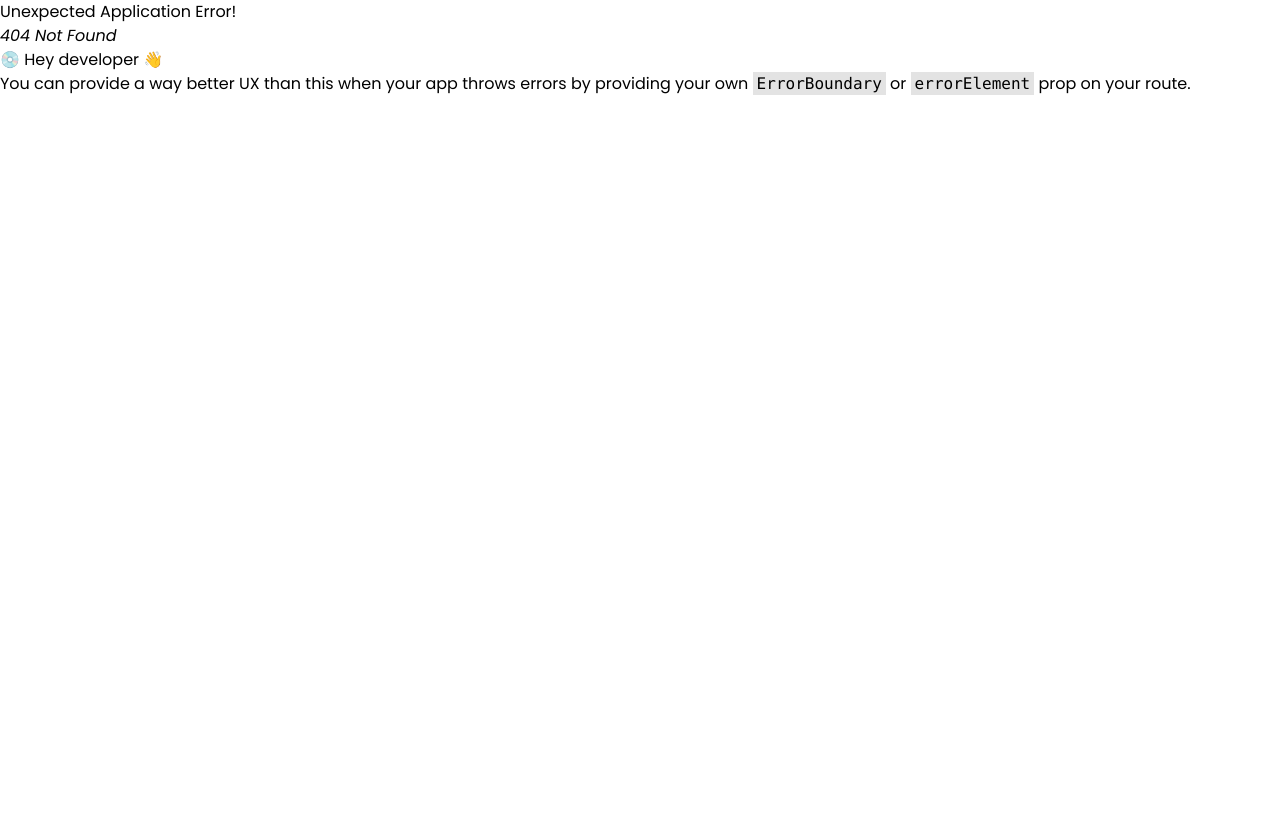
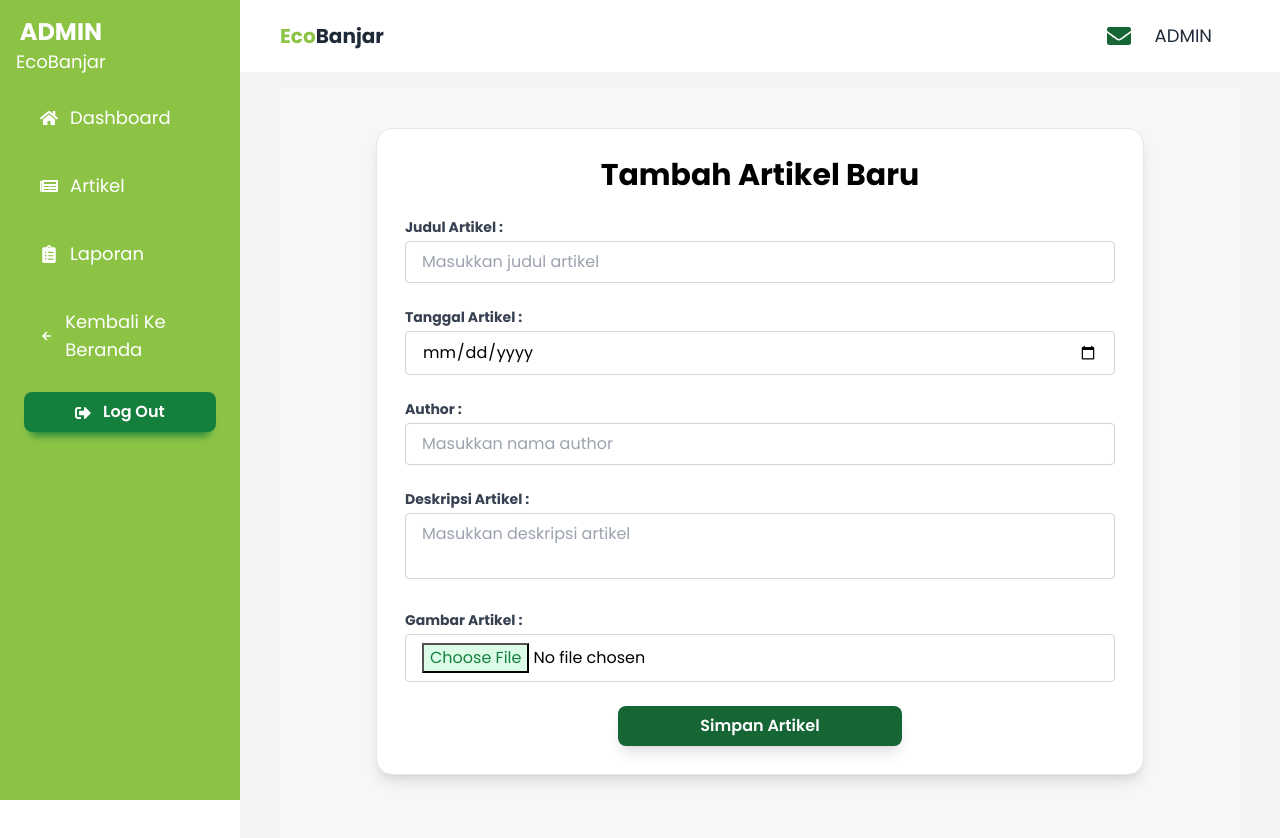
Before and after one commit to EdenWijaya/Web_KSI, a React (Vite) app in the folder Front End/: page /tambah-artikel in a window 1280 px wide. Before the commit this address had no page. Shown: the top 838 px of the page. Before the commit the page ends 800 px from the top, so only its background shows below. Built offline with nearby package versions, Linux system fonts and the light colour scheme.

Commit message:
Push (FE) : Penambahan TambahArtikel.jsx dan Form Input Label

```diff
--- a/Front End/src/main.jsx
+++ b/Front End/src/main.jsx
@@ -11,6 +11,7 @@ import "./index.css";
 import AdminDashboard from "./pages/admin/dashboard/Dashboard.jsx";
 import LaporanTable from "./pages/admin/dashboard/LaporanTable.jsx";
 import ArtikelTable from "./pages/admin/dashboard/ArtikelTable.jsx";
+import TambahArtikel from "./pages/admin/Form/TambahArtikel.jsx";
 import Layout from "./components/Layout/Layout.jsx";
 import ProtectedRoute from "./components/ProtectedRoute/ProtectedRoute.jsx";
 
@@ -67,6 +68,10 @@ const router = createBrowserRouter([
           <LaporanTable />
         ),
       },
+      {
+        path: "tambah-artikel",
+        element: <TambahArtikel />
+      },
     ],
   },
 ]);
--- /dev/null
+++ b/Front End/src/pages/admin/Form/InputLabel.jsx
@@ -0,0 +1,22 @@
+import React from 'react';
+
+const InputLabel = ({ label, name, type = 'text', placeholder, variant, onChange, className }) => {
+  return (
+    <div className="mb-4">
+      <label htmlFor={name} className="block text-sm font-bold text-gray-700 mb-1">
+        {label}
+      </label>
+      <input
+        type={type}
+        name={name}
+        id={name}
+        placeholder={placeholder}
+        onChange={onChange}
+        className={`w-full p-2 border border-gray-300 rounded focus:ring-2 focus:ring-green-500 focus:outline-none ${variant} ${className}`}
+        autoComplete="off"
+      />
+    </div>
+  );
+};
+
+export default InputLabel;
--- /dev/null
+++ b/Front End/src/pages/admin/Form/TambahArtikel.jsx
@@ -0,0 +1,73 @@
+import React, { useState } from 'react';
+import InputLabel from './InputLabel';
+import TextAreaLabel from './TextAreaLabel';
+
+const TambahArtikel = () => {
+  const [file, setFile] = useState();
+
+  const handleFileChange = (e) => {
+    setFile(URL.createObjectURL(e.target.files[0]));
+  };
+
+  const handleSubmit = (e) => {
+    e.preventDefault();
+    // Submit form logic
+    console.log("Artikel submitted");
+  };
+
+  return (
+    <div className="bg-light min-h-screen flex flex-col items-center py-10">
+      <div className="w-10/12 max-w-3xl p-7 bg-white border rounded-2xl shadow-lg">
+        <h2 className="text-3xl font-bold text-center mb-6">Tambah Artikel Baru</h2>
+        <form onSubmit={handleSubmit} className="space-y-6">
+          <InputLabel
+            label="Judul Artikel :"
+            name="judul_artikel"
+            type="text"
+            placeholder="Masukkan judul artikel"
+            variant="py-2 px-4"
+          />
+          <InputLabel
+            label="Tanggal Artikel :"
+            name="tanggal_artikel"
+            type="date"
+            variant="py-2 px-4"
+          />
+          <InputLabel
+            label="Author :"
+            name="author"
+            type="text"
+            placeholder="Masukkan nama author"
+            variant="py-2 px-4"
+          />
+          <TextAreaLabel
+            label="Deskripsi Artikel :"
+            name="deskripsi_artikel"
+            placeholder="Masukkan deskripsi artikel"
+            variant="py-2 px-4"
+          />
+          <InputLabel
+            label="Gambar Artikel :"
+            name="gambar_artikel"
+            type="file"
+            onChange={handleFileChange}
+            variant="py-2 px-4"
+            className="file:bg-green-100 file:text-green-700"
+          />
+          {file && <img src={file} alt="preview" className="mt-4 w-32 h-32 rounded" />}
+
+          <div className="flex justify-center mt-6">
+            <button
+              type="submit"
+              className="bg-green-800 hover:bg-green-900 text-white font-semibold py-2 w-full sm:w-2/5 rounded-lg shadow-lg"
+            >
+              Simpan Artikel
+            </button>
+          </div>
+        </form>
+      </div>
+    </div>
+  );
+};
+
+export default TambahArtikel;
--- /dev/null
+++ b/Front End/src/pages/admin/Form/TextAreaLabel.jsx
@@ -0,0 +1,20 @@
+import React from 'react';
+
+const TextAreaLabel = ({ label, name, placeholder, variant, onChange, className }) => {
+  return (
+    <div className="mb-4">
+      <label htmlFor={name} className="block text-sm font-bold text-gray-700 mb-1">
+        {label}
+      </label>
+      <textarea
+        name={name}
+        id={name}
+        placeholder={placeholder}
+        onChange={onChange}
+        className={`w-full p-2 border border-gray-300 rounded focus:ring-2 focus:ring-green-500 focus:outline-none resize-none ${variant} ${className}`}
+      ></textarea>
+    </div>
+  );
+};
+
+export default TextAreaLabel;
--- a/Front End/src/pages/admin/dashboard/ArtikelTable.jsx
+++ b/Front End/src/pages/admin/dashboard/ArtikelTable.jsx
@@ -1,6 +1,10 @@
 import React from 'react';
+import { FaEdit, FaTrash } from 'react-icons/fa';
+import { useNavigate } from 'react-router-dom';
 
 const ArtikelTable = () => {
+  const navigate = useNavigate();
+
   const artikelData = [
     {
       id: 1,
@@ -10,20 +14,53 @@ const ArtikelTable = () => {
       isi_artikel: 'Terjadi pembakaran lahan',
       gambar_artikel: ''
     },
+    {
+      id: 2,
+      tanggal_artikel: '10-10-2024',
+      judul_artikel: 'Lorem lorem',
+      author: 'Eden Wijaya',
+      isi_artikel: 'Terjadi pembakaran lahan',
+      gambar_artikel: ''
+    },
+    {
+      id: 3,
+      tanggal_artikel: '10-10-2024',
+      judul_artikel: 'Lorem lorem',
+      author: 'Eden Wijaya',
+      isi_artikel: 'Terjadi pembakaran lahan',
+      gambar_artikel: ''
+    },
+    {
+      id: 4,
+      tanggal_artikel: '10-10-2024',
+      judul_artikel: 'Lorem lorem',
+      author: 'Eden Wijaya',
+      isi_artikel: 'Terjadi pembakaran lahan',
+      gambar_artikel: ''
+    },
+    {
+      id: 5,
+      tanggal_artikel: '10-10-2024',
+      judul_artikel: 'Lorem lorem',
+      author: 'Eden Wijaya',
+      isi_artikel: 'Terjadi pembakaran lahan',
+      gambar_artikel: ''
+    },
   ];
 
   return (
-    <div className="overflow-x-auto px-4 py-6 bg-gray-100 min-h-screen">
+    <div style={{ marginLeft: '-20px', marginRight: '-20px' }} className="overflow-x-auto py-1 bg-gray-100 min-h-screen">
       <div className="bg-white shadow-lg rounded-lg max-w-full mx-auto">
         <table className="min-w-full table-auto">
           <thead>
             <tr className="bg-green-800 text-white text-left">
-              <th className="px-6 py-4 font-medium text-center min-w-[150px]">Id Artikel</th>
-              <th className="px-6 py-4 font-medium text-center min-w-[150px]">Tanggal Artikel</th>
-              <th className="px-6 py-4 font-medium text-center min-w-[150px]">Judul Artikel</th>
-              <th className="px-6 py-4 font-medium text-center min-w-[150px]">Author</th>
-              <th className="px-6 py-4 font-medium text-center min-w-[200px]">Deskripsi Singkat</th>
-              <th className="px-6 py-4 font-medium text-center min-w-[100px]">Gambar</th>
+              <th className="px-2 py-4 font-medium text-center min-w-[100px]">Id Artikel</th>
+              <th className="px-4 py-4 font-medium text-center min-w-[150px]">Tanggal Artikel</th>
+              <th className="px-4 py-4 font-medium text-center min-w-[150px]">Judul Artikel</th>
+              <th className="px-4 py-4 font-medium text-center min-w-[150px]">Author</th>
+              <th className="px-4 py-4 font-medium text-center min-w-[200px]">Deskripsi Singkat</th>
+              <th className="px-4 py-4 font-medium text-center min-w-[100px]">Gambar</th>
+              <th className="px-4 py-4 font-medium text-center min-w-[100px]">Aksi</th>
             </tr>
           </thead>
           <tbody>
@@ -35,11 +72,20 @@ const ArtikelTable = () => {
                 <td className="px-4 py-2 border-b text-center">{artikel.author}</td>
                 <td className="px-4 py-2 border-b text-center">{artikel.isi_artikel}</td>
                 <td className="px-4 py-2 border-b text-center">
-                  {artikel.gambar ? (
+                  {artikel.gambar_artikel ? (
                     <img src={artikel.gambar_artikel} alt="Gambar Artikel" className="w-12 h-12 rounded" />
                   ) : (
                     <span className="text-gray-500">Tidak ada gambar</span>
                   )}
+                </td>
+                {/* Kolom Aksi */}
+                <td className="px-4 py-2 border-b text-center space-x-2">
+                  <button className="text-blue-700 hover:text-blue-900" title="Edit">
+                    <FaEdit />
+                  </button>
+                  <button className="text-red-700 hover:text-red-900" title="Hapus">
+                    <FaTrash />
+                  </button>
                 </td>
               </tr>
             ))}
@@ -47,8 +93,11 @@ const ArtikelTable = () => {
         </table>
       </div>
       <div className="flex justify-center mt-6">
-        <button className="bg-green-800 hover:bg-green-900 text-white font-semibold py-2 w-full sm:w-2/5 rounded-lg shadow-lg">
-          Kelola Artikel
+        <button
+          onClick={() => navigate('/tambah-artikel')}
+          className="bg-green-800 hover:bg-green-900 text-white font-semibold py-2 w-full sm:w-2/5 rounded-lg shadow-lg"
+        >
+          Tambah Artikel
         </button>
       </div>
     </div>
--- a/Front End/src/pages/admin/dashboard/Dashboard.jsx
+++ b/Front End/src/pages/admin/dashboard/Dashboard.jsx
@@ -4,13 +4,13 @@ import Chart from "./Chart";
 
 const AdminDashboard = () => {
   return (
-    <div className="flex min-h-screen bg-white">
-      <div className="flex-1 px-4 md:px-10 py-6 bg-gray-100">
-        <div className="grid grid-cols-1 sm:grid-cols-2 lg:grid-cols-4 gap-4 md:gap-6">
+    <div className="flex bg-white">
+      <div className="flex-1 md:px-0 py-4 bg-gray-100">
+        <div className="grid grid-cols-1 sm:grid-cols-2 lg:grid-cols-4 gap-2 md:gap-4">
           {/* Jumlah Artikel */}
           <div className="bg-gradient-to-b from-white to-gray-100 p-6 rounded-lg shadow-md flex flex-col items-center justify-between w-full">
             <FaFileAlt className="text-4xl text-green-800 mb-4" />
-            <h2 className="text-lg md:text-xl font-normal text-gray-700 text-center">
+            <h2 className="text-lg md:text-xl font-normal text-center">
               Jumlah Artikel
             </h2>
             <p className="text-3xl md:text-4xl font-bold text-green-800 mt-4">17</p>
@@ -18,7 +18,7 @@ const AdminDashboard = () => {
           {/* Jumlah Pengunjung */}
           <div className="bg-gradient-to-b from-white to-gray-100 p-6 rounded-lg shadow-md flex flex-col items-center justify-between w-full">
             <FaUsers className="text-4xl text-green-800 mb-4" />
-            <h2 className="text-lg md:text-xl font-normal text-gray-700 text-center">
+            <h2 className="text-lg md:text-xl font-normal text-center">
               Jumlah Pengunjung
             </h2>
             <p className="text-3xl md:text-4xl font-bold text-green-800 mt-4">59</p>
@@ -26,7 +26,7 @@ const AdminDashboard = () => {
           {/* Jumlah Laporan Masuk */}
           <div className="bg-gradient-to-b from-white to-gray-100 p-6 rounded-lg shadow-md flex flex-col items-center justify-between w-full">
             <FaClipboardCheck className="text-4xl text-green-800 mb-4" />
-            <h2 className="text-lg md:text-xl font-normal text-gray-700 text-center">
+            <h2 className="text-lg md:text-xl font-normal text-center">
               Jumlah Laporan Masuk
             </h2>
             <p className="text-3xl md:text-4xl font-bold text-green-800 mt-4">4</p>
@@ -34,7 +34,7 @@ const AdminDashboard = () => {
           {/* Jumlah Laporan Tuntas */}
           <div className="bg-gradient-to-b from-white to-gray-100 p-6 rounded-lg shadow-md flex flex-col items-center justify-between w-full">
             <FaChartLine className="text-4xl text-green-800 mb-4" />
-            <h2 className="text-lg md:text-xl font-normal text-gray-700 text-center">
+            <h2 className="text-lg md:text-xl font-normal text-center">
               Jumlah Laporan Tuntas
             </h2>
             <p className="text-3xl md:text-4xl font-bold text-green-800 mt-4">3</p>
@@ -42,7 +42,7 @@ const AdminDashboard = () => {
         </div>
 
         {/* Chart */}
-        <div className="mt-6 md:mt-10 bg-white p-4 md:p-6 rounded-lg shadow-lg max-w-full">
+        <div className="mt-4 md:mt-6 bg-white p-4 md:p-6 rounded-lg shadow-lg max-w-full">
           <Chart />
         </div>
       </div>
--- a/Front End/src/pages/admin/dashboard/LaporanTable.jsx
+++ b/Front End/src/pages/admin/dashboard/LaporanTable.jsx
@@ -1,4 +1,5 @@
 import React from 'react';
+import { FaChartLine, FaFileAlt, FaUsers, FaClipboardCheck, FaCheck, FaTimes, FaTrash } from 'react-icons/fa';
 
 const LaporanTable = () => {
   const laporanData = [
@@ -55,19 +56,20 @@ const LaporanTable = () => {
   ];
 
   return (
-    <div className="overflow-x-auto bg-gray-100 min-h-screen px-4 py-6">
+    <div style ={{ marginLeft: '-20px' ,marginRight: '-20px'}} className="overflow-x-auto bg-gray-100 min-h-screen py-1 ">
       <div className="bg-white shadow-lg rounded-lg mx-auto max-w-full">
         <table className="w-full table-auto">
           <thead>
             <tr className="bg-green-800 text-white">
-              <th className="px-4 py-4 font-medium text-center">Id Laporan</th>
-              <th className="px-4 py-4 font-medium text-center">Tanggal Laporan</th>
-              <th className="px-4 py-4 font-medium text-center">Status</th>
-              <th className="px-4 py-4 font-medium text-center">Nama Pelapor</th>
-              <th className="px-4 py-4 font-medium text-center">Nomor Telepon Pelapor</th>
-              <th className="px-4 py-4 font-medium text-center">Lokasi Laporan</th>
-              <th className="px-4 py-4 font-medium text-center">Deskripsi Laporan</th>
-              <th className="px-4 py-4 font-medium text-center">Gambar</th>
+              <th className="px-1 py-4 font-medium text-center">Id Laporan</th>
+              <th className="px-2 py-4 font-medium text-center">Tanggal Laporan</th>
+              <th className="px-2 py-4 font-medium text-center">Status</th>
+              <th className="px-2 py-4 font-medium text-center">Nama Pelapor</th>
+              <th className="px-2 py-4 font-medium text-center">Nomor Telepon Pelapor</th>
+              <th className="px-2 py-4 font-medium text-center">Lokasi Laporan</th>
+              <th className="px-2 py-4 font-medium text-center">Deskripsi Laporan</th>
+              <th className="px-2 py-4 font-medium text-center">Gambar</th>
+              <th className="px-8 py-4 font-medium text-center">Aksi</th>
             </tr>
           </thead>
           <tbody>
@@ -91,6 +93,18 @@ const LaporanTable = () => {
                     <span className="text-gray-500">Tidak ada gambar</span>
                   )}
                 </td>
+                {/* Kolom Aksi */}
+                <td className="px-4 py-2 border-b text-center space-x-2">
+                  <button className="text-green-700 hover:text-green-900" title="Aktif">
+                    <FaCheck />
+                  </button>
+                  <button className="text-red-700 hover:text-red-900" title="Nonaktif">
+                    <FaTimes />
+                  </button>
+                  <button className="text-gray-700 hover:text-gray-900" title="Hapus">
+                    <FaTrash />
+                  </button>
+                </td>
               </tr>
             ))}
           </tbody>
```
